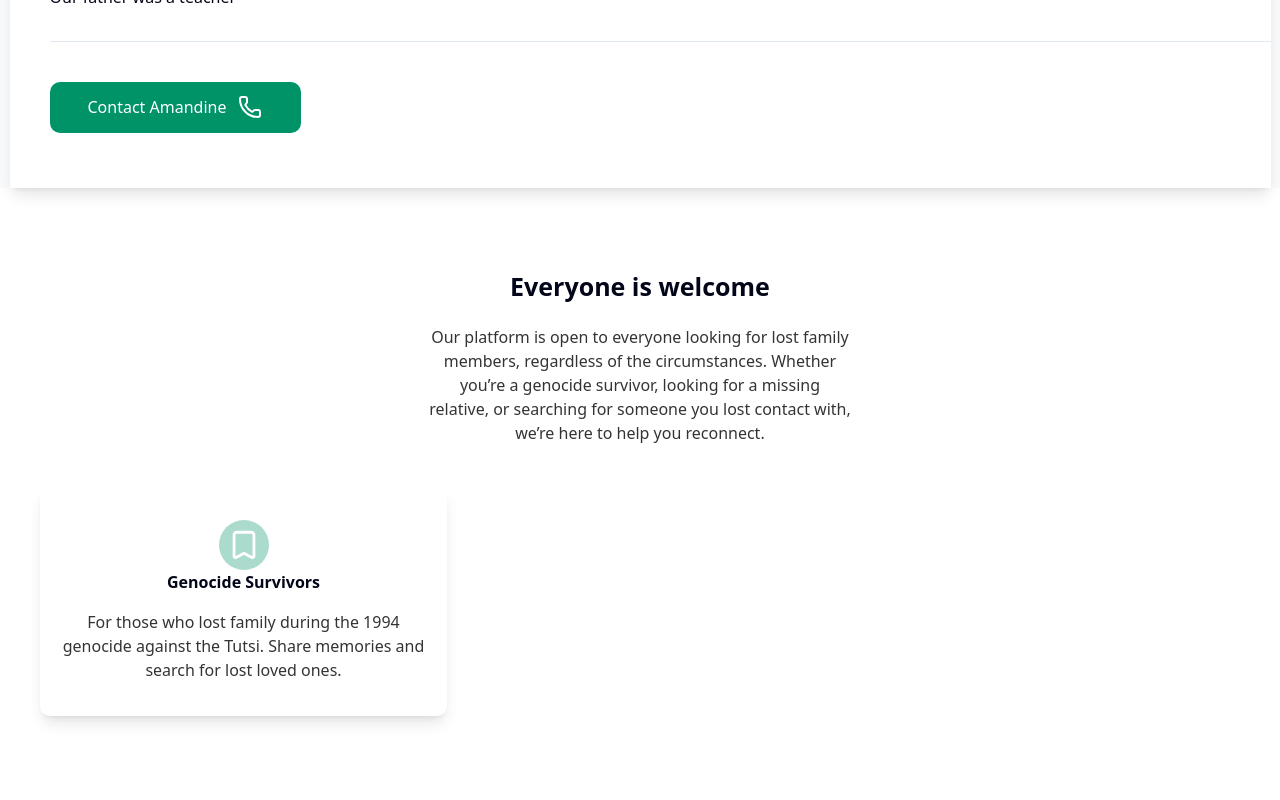
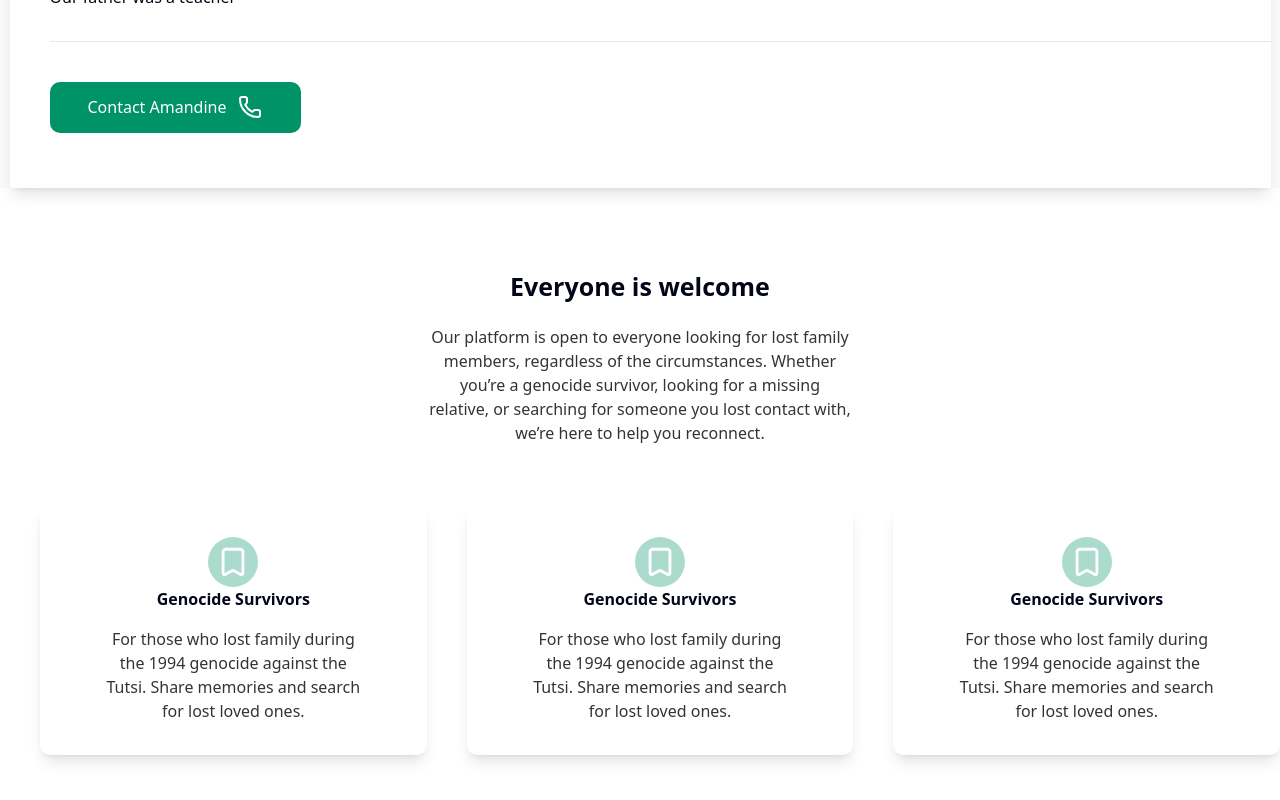
Before and after one commit to Blinktechnologies-company/Mbona, a Next.js app: page /family in a window 1280 px wide. Shown: the part 2523-3323 px from the top of the page. Built offline with nearby package versions, Linux system fonts and the light colour scheme.

Commit message:
Finalize survivor card component and import it in welcoming section

```diff
--- a/app/(pages)/family/page.tsx
+++ b/app/(pages)/family/page.tsx
@@ -150,7 +150,11 @@ const family = () => {
             contact with, we’re here to help you reconnect.
           </span>
         </div>
+        <div className="flex items-center justify-center">
         <SurvivorCard />
+        <SurvivorCard />
+        <SurvivorCard />
+        </div>
       </main>
     </div>
   );
--- a/app/_components/survivor-card.tsx
+++ b/app/_components/survivor-card.tsx
@@ -2,10 +2,10 @@ import { Bookmark } from "lucide-react";
 
 const SurvivorCard = () => {
   return (
-    <div className="flex flex-col items-center justify-center bg-white shadow-lg w-[407px] p-4 h-[231px] ml-10 mt-10 rounded-lg">
+    <div className="flex flex-col items-center justify-center bg-white shadow-lg w-[450px] p- h-[250px] ml-10 mt-15 rounded-lg">
       <Bookmark className="text-white bg-[#00936754] rounded-full p-2 w-[50px] h-[50px]" />
       <h2 className="font-bold mb-4">Genocide Survivors</h2>
-      <span className="text-center text-[#000000CC] font-medium">
+      <span className="text-center text-[#000000CC] font-medium w-[70%]">
         {" "}
         For those who lost family during the 1994 genocide against the Tutsi.
         Share memories and search for lost loved ones.
```
